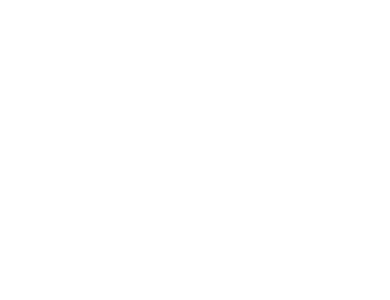
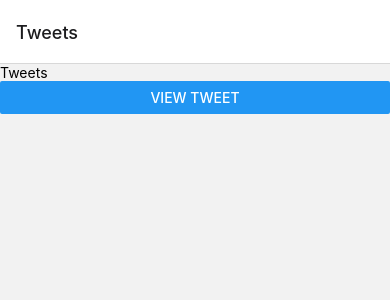
Before and after one commit to fnuadnan/DoneWithIt, a React Native app: screen / in a window 390 px wide. Shown: the top 300 px of the page. Built offline with nearby package versions, Linux system fonts and the light colour scheme.

Commit message:
Navigating between screens

```diff
--- a/App.tsx
+++ b/App.tsx
@@ -1,8 +1,44 @@
-import { StyleSheet } from "react-native";
-import WelcomeScreen from "./screens/WelcomeScreen";
+import { NavigationContainer } from "@react-navigation/native";
+import { createNativeStackNavigator } from "@react-navigation/native-stack";
+import { Button, StyleSheet, Text } from "react-native";
+import Screen from "./components/Screen";
+
+const Tweets = ({ navigation }: any) => {
+  return (
+    <Screen>
+      <Text>Tweets</Text>
+      <Button
+        title="View Tweet"
+        onPress={() => navigation.navigate("TweetDetails", { id: 1 })}
+      />
+    </Screen>
+  );
+};
+
+const TweetDetails = ({ route }: any) => {
+  return (
+    <Screen>
+      <Text>Tweet Details {route.params.id}</Text>
+    </Screen>
+  );
+};
+
+const Stack = createNativeStackNavigator();
+const StackNavigator = () => {
+  return (
+    <Stack.Navigator>
+      <Stack.Screen name="Tweets" component={Tweets} />
+      <Stack.Screen name="TweetDetails" component={TweetDetails} />
+    </Stack.Navigator>
+  );
+};
 
 export default function App() {
-  return ;
+  return (
+    <NavigationContainer>
+      <StackNavigator />
+    </NavigationContainer>
+  );
 }
 
 const styles = StyleSheet.create({});
```
Also changed, not shown: package.json (+7 -3 lines), 1 other file (tests, documents, lock files or other folders).
